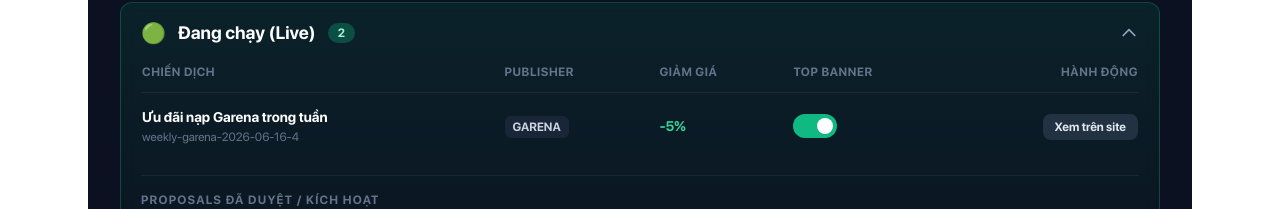
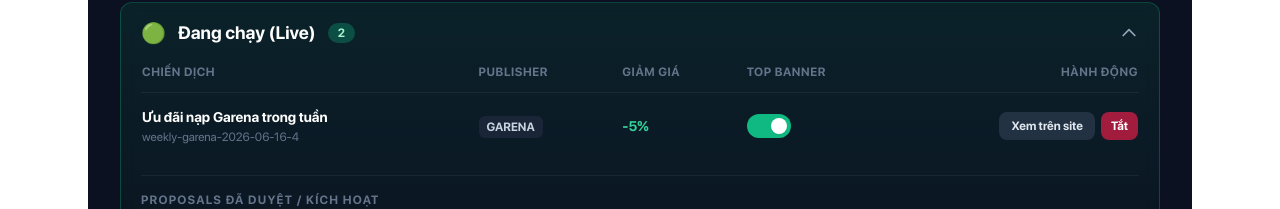
Before and after one commit to tintk-vng/portal-webapp-hackathon, a Next.js app: page /game/campaign-mkt in a window 1280 px wide. Shown: the part 558-767 px from the top of the page. Built offline with nearby package versions, Linux system fonts and the light colour scheme.

Commit message:
feat: add deactivate button to live campaigns table and Đã tắt section

```diff
--- a/app/game/campaign-mkt/page.tsx
+++ b/app/game/campaign-mkt/page.tsx
@@ -498,6 +498,7 @@ function Drawer({ proposal, onClose, editFields, setEditFields, onSave, onAction
 export default function CampaignMktPage() {
   const [topBannerCampaign, setTopBannerCampaign] = useState<Campaign | null>(null)
   const [liveCampaigns, setLiveCampaigns] = useState<Campaign[]>([])
+  const [disabledCampaigns, setDisabledCampaigns] = useState<Campaign[]>([])
   const [proposals, setProposals] = useState<Proposal[]>([])
   const [loading, setLoading] = useState(true)
   const [actionLoading, setActionLoading] = useState<string | null>(null)
@@ -535,6 +536,7 @@ export default function CampaignMktPage() {
       if (res.ok) {
         setTopBannerCampaign(data.topBannerCampaign)
         setLiveCampaigns(data.liveCampaigns || [])
+        setDisabledCampaigns(data.disabledCampaigns || [])
         setProposals(data.proposals || [])
       }
     } catch (err) {
@@ -781,10 +783,19 @@ export default function CampaignMktPage() {
                           <span className={`inline-block h-4 w-4 rounded-full bg-white shadow-sm transition-transform ${c.isTopBanner ? 'translate-x-6' : 'translate-x-1'}`} />
                         </button>
                       </td>
-                      <td className="py-3.5 text-right sticky right-0">
-                        <Link href="/game" target="_blank" className="rounded-lg bg-slate-700/60 px-3 py-1.5 text-xs font-semibold text-slate-200 hover:bg-slate-700 transition whitespace-nowrap">
-                          Xem trên site
-                        </Link>
+                      <td className="py-3.5 text-right sticky right-0" onClick={(e) => e.stopPropagation()}>
+                        <div className="flex justify-end gap-1.5">
+                          <Link href="/game" target="_blank" className="rounded-lg bg-slate-700/60 px-3 py-1.5 text-xs font-semibold text-slate-200 hover:bg-slate-700 transition whitespace-nowrap">
+                            Xem trên site
+                          </Link>
+                          <button
+                            onClick={() => apiAction('deactivate', { campaignId: c.id })}
+                            disabled={actionLoading !== null}
+                            className="rounded-lg bg-rose-600/70 px-2.5 py-1.5 text-xs font-bold text-white hover:bg-rose-600 transition disabled:opacity-50 whitespace-nowrap"
+                          >
+                            Tắt
+                          </button>
+                        </div>
                       </td>
                     </tr>
                   ))}
@@ -852,6 +863,39 @@ export default function CampaignMktPage() {
           />
         </Section>
 
+        {/* ═══ Section 4: Đã tắt ═══ */}
+        {disabledCampaigns.length > 0 && (
+          <Section title="Đã tắt" icon="⛔" count={disabledCampaigns.length} defaultOpen={false} accentColor="blue">
+            <div className="overflow-x-auto -mx-5 px-5">
+              <table className="w-full text-left text-sm">
+                <thead>
+                  <tr className="border-b border-white/[0.06] text-xs uppercase tracking-wider text-slate-500">
+                    <th className="pb-3 pr-4 font-semibold">Chiến dịch</th>
+                    <th className="hidden pb-3 pr-4 font-semibold md:table-cell">Publisher</th>
+                    <th className="hidden pb-3 pr-4 font-semibold sm:table-cell">Giảm giá</th>
+                  </tr>
+                </thead>
+                <tbody className="divide-y divide-white/[0.04]">
+                  {disabledCampaigns.map((c) => (
+                    <tr key={c.id} className="opacity-50">
+                      <td className="py-3.5 pr-4">
+                        <div className="font-semibold text-white truncate max-w-[240px]">{c.title}</div>
+                        <div className="text-xs text-slate-500 truncate max-w-[240px] mt-0.5">{c.id}</div>
+                      </td>
+                      <td className="hidden py-3.5 pr-4 md:table-cell">
+                        <span className="rounded-md bg-slate-800/80 px-2 py-1 text-xs font-semibold text-slate-300 uppercase">{c.targetPublisherId}</span>
+                      </td>
+                      <td className="hidden py-3.5 pr-4 sm:table-cell">
+                        {c.discountPercent ? <span className="font-bold text-slate-400">-{c.discountPercent}%</span> : '—'}
+                      </td>
+                    </tr>
+                  ))}
+                </tbody>
+              </table>
+            </div>
+          </Section>
+        )}
+
         {/* ═══ Slide-in Drawer ═══ */}
         {selectedProposal && (
           <Drawer
```
